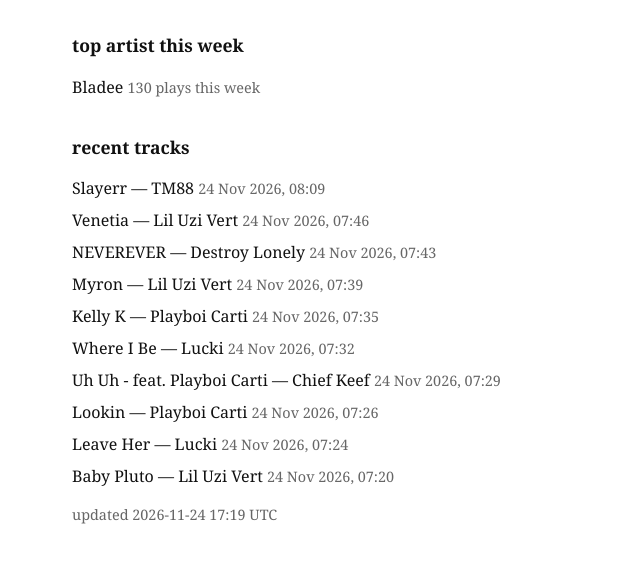
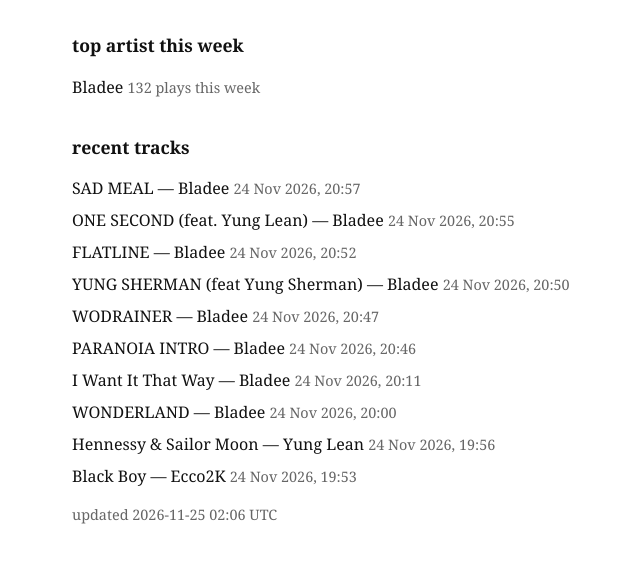
Before and after one commit to nathansimpson2007/blog, a plain HTML site: page music.html in a window 1280 px wide. Shown: the part 127-690 px from the top of the page, without its empty margins (248-888 px from the left). Drawn offline with Linux system fonts and the light colour scheme.

Commit message:
Update music page

```diff
--- a/music.html
+++ b/music.html
@@ -14,24 +14,24 @@
 
 <h2>top artist this week</h2>
 
-<p>Bladee <span class="date">130 plays this week</span></p>
+<p>Bladee <span class="date">132 plays this week</span></p>
 
 <h2>recent tracks</h2>
 
 <ul>
-  <li>Slayerr — TM88 <span class="date">24 Nov 2026, 08:09</span></li>
-  <li>Venetia — Lil Uzi Vert <span class="date">24 Nov 2026, 07:46</span></li>
-  <li>NEVEREVER — Destroy Lonely <span class="date">24 Nov 2026, 07:43</span></li>
-  <li>Myron — Lil Uzi Vert <span class="date">24 Nov 2026, 07:39</span></li>
-  <li>Kelly K — Playboi Carti <span class="date">24 Nov 2026, 07:35</span></li>
-  <li>Where I Be — Lucki <span class="date">24 Nov 2026, 07:32</span></li>
-  <li>Uh Uh - feat. Playboi Carti — Chief Keef <span class="date">24 Nov 2026, 07:29</span></li>
-  <li>Lookin — Playboi Carti <span class="date">24 Nov 2026, 07:26</span></li>
-  <li>Leave Her — Lucki <span class="date">24 Nov 2026, 07:24</span></li>
-  <li>Baby Pluto — Lil Uzi Vert <span class="date">24 Nov 2026, 07:20</span></li>
+  <li>SAD MEAL — Bladee <span class="date">24 Nov 2026, 20:57</span></li>
+  <li>ONE SECOND (feat. Yung Lean) — Bladee <span class="date">24 Nov 2026, 20:55</span></li>
+  <li>FLATLINE — Bladee <span class="date">24 Nov 2026, 20:52</span></li>
+  <li>YUNG SHERMAN (feat Yung Sherman) — Bladee <span class="date">24 Nov 2026, 20:50</span></li>
+  <li>WODRAINER — Bladee <span class="date">24 Nov 2026, 20:47</span></li>
+  <li>PARANOIA INTRO — Bladee <span class="date">24 Nov 2026, 20:46</span></li>
+  <li>I Want It That Way — Bladee <span class="date">24 Nov 2026, 20:11</span></li>
+  <li>WONDERLAND — Bladee <span class="date">24 Nov 2026, 20:00</span></li>
+  <li>Hennessy &amp; Sailor Moon — Yung Lean <span class="date">24 Nov 2026, 19:56</span></li>
+  <li>Black Boy — Ecco2K <span class="date">24 Nov 2026, 19:53</span></li>
 </ul>
 
-<p class="date">updated 2026-11-24 17:19 UTC</p>
+<p class="date">updated 2026-11-25 02:06 UTC</p>
 
 </body>
 </html>
```
